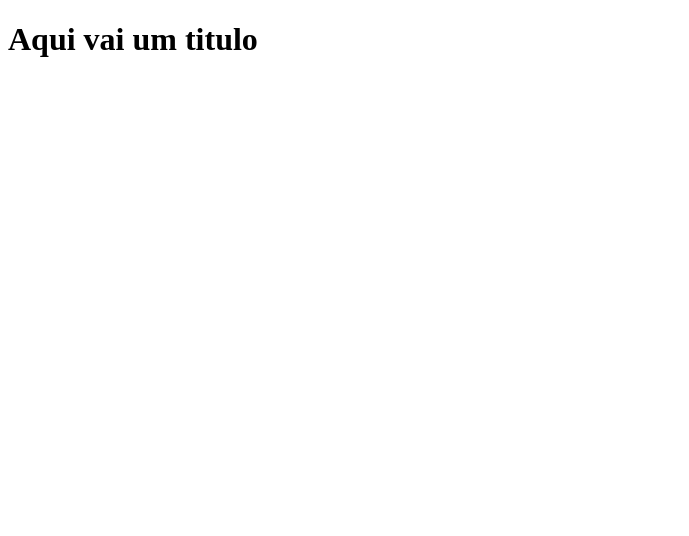
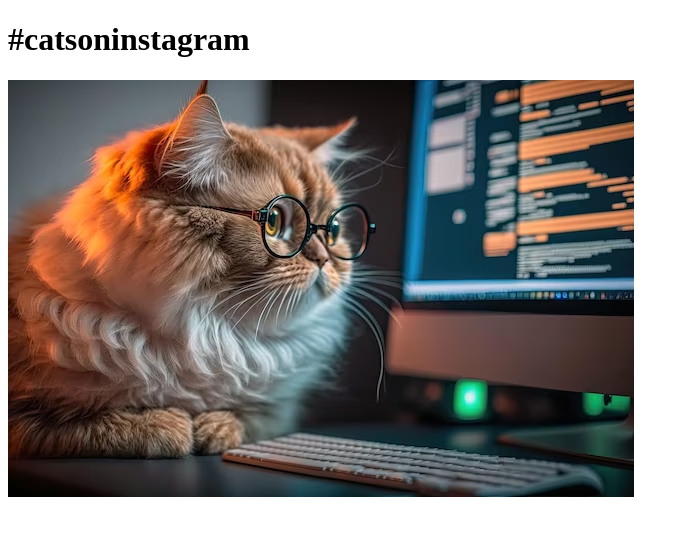
Before and after one commit to CaduCroft/respositorioFES, a plain HTML site: page index.html in a window 1280 px wide. Shown: the whole page, without its empty margins (0-689 px from the left). Drawn offline with Linux system fonts and the light colour scheme.

Commit message:
Alteração de gato

```diff
--- a/index.html
+++ b/index.html
@@ -1,10 +1,11 @@
 <!DOCTYPE html>
 <html lang="pt-br">
 <head>
-    <title>Titulo da Página</title>
+    <title>Fanpage de Gatinhos</title>
     <meta charset="utf-8">
 </head>
 <body>
-    <h1>Aqui vai um titulo</h1>
+    <h1> #catsoninstagram</h1>
+    <img src="imagens/um-gato-de-oculos-senta-se-ao-lado-do-monitor-e-ajuda-o-programador-generative-ai_918839-1342.avif"/>
 </body>
 </html>
```
Also changed, not shown: imagens/um-gato-de-oculos-senta-se-ao-lado-do-monitor-e-ajuda-o-programador-generative-ai_918839-1342.avif (added).
